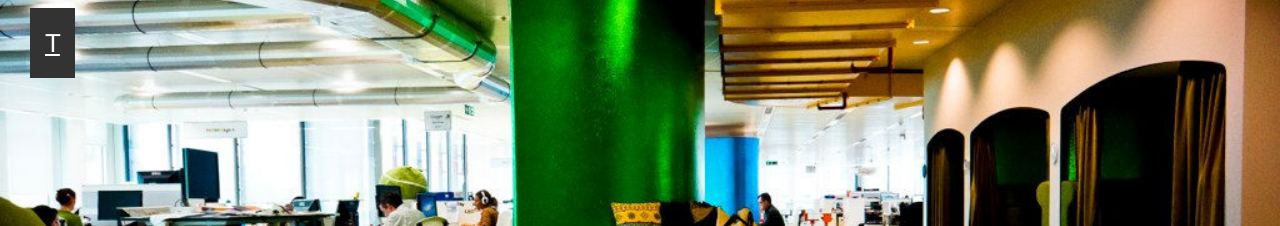
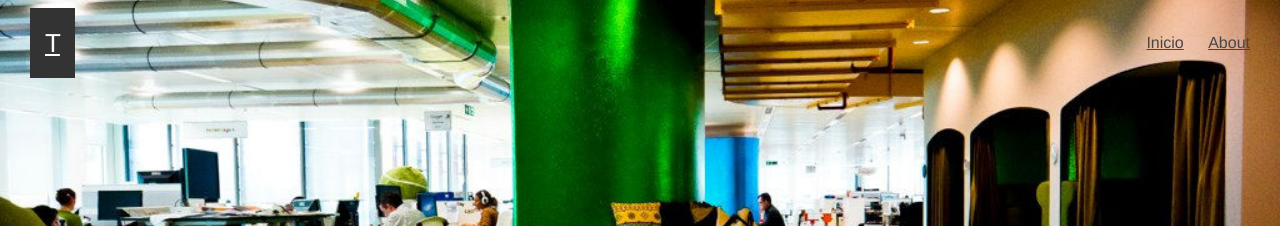
Before and after one commit to eveevans/eveevans.github.com, a Jekyll site: the page built from _posts/2015-09-30-algo-esta-haciendo-mal-google.markdown, in a window 1280 px wide. Shown: the top 226 px of the page. Built offline with Jekyll 4.4.1, drawn with Linux system fonts in a browser that asks for light colours; comment, search, counter and statistics services are not loaded.

Commit message:
Agregado Zepto y migrado menu (en proceso) (reverted from commit 145b9c4ef1042c8d4627f0b5352670c0d4daf52f)

```diff
--- a/_includes/header.html
+++ b/_includes/header.html
@@ -1,7 +1,30 @@
-<header class="site-header {% if page.image %}site-header-with-image{% endif %}"
-  {% if page.image %}  style="background-image: url( {{ page.image | prepend: '/images/' | prepend: site.baseurl }} )" {% endif %} >
+<header class="site-header {% if page.image %}site-header-with-image{% endif %}" style="background-image: url({{site.baseurl}}/images/{{page.image}})">
 
   <div class="">
-    <a class="site-title" href="{{ site.baseurl }}/" id='logo'>T</a>
+
+    <a class="site-title" href="{{ site.baseurl }}/">T</a>
+
+    <nav class="site-nav">
+      <a href="#" class="menu-icon">
+        <svg viewBox="0 0 18 15">
+          <path fill="#424242" d="M18,1.484c0,0.82-0.665,1.484-1.484,1.484H1.484C0.665,2.969,0,2.304,0,1.484l0,0C0,0.665,0.665,0,1.484,0 h15.031C17.335,0,18,0.665,18,1.484L18,1.484z"/>
+          <path fill="#424242" d="M18,7.516C18,8.335,17.335,9,16.516,9H1.484C0.665,9,0,8.335,0,7.516l0,0c0-0.82,0.665-1.484,1.484-1.484 h15.031C17.335,6.031,18,6.696,18,7.516L18,7.516z"/>
+          <path fill="#424242" d="M18,13.516C18,14.335,17.335,15,16.516,15H1.484C0.665,15,0,14.335,0,13.516l0,0 c0-0.82,0.665-1.484,1.484-1.484h15.031C17.335,12.031,18,12.696,18,13.516L18,13.516z"/>
+        </svg>
+      </a>
+
+      {% comment %} @TODO: Usar menu con solo boton de hamburguesa: http://themeforest.net/item/monoid-jekyll-blog-theme/full_screen_preview/11802418 {% endcomment %}
+      <div class="trigger">
+        <a class="page-link" href="{{ site.baseurl }}/">Inicio</a>
+
+        {% for page in site.pages %}
+          {% if page.title %}
+          <a class="page-link" href="{{ page.url | prepend: site.baseurl }}">{{ page.title }}</a>
+          {% endif %}
+        {% endfor %}
+      </div>
+    </nav>
+
   </div>
+
 </header>
--- a/_includes/menu-side.html
+++ /dev/null
@@ -1,11 +0,0 @@
-<nav class="site-nav">
-  <div class="trigger">
-    <a class="page-link" href="{{ site.baseurl }}/">Inicio</a>
-
-    {% for page in site.pages %}
-      {% if page.title %}
-      <a class="page-link" href="{{ page.url | prepend: site.baseurl }}">{{ page.title }}</a>
-      {% endif %}
-    {% endfor %}
-  </div>
-</nav>
--- a/_layouts/default.html
+++ b/_layouts/default.html
@@ -5,11 +5,6 @@
 
   <body>
 
-  <div class='menu-side'>
-   {% include menu-side.html %}
-  </div>
-
-  <div class='body-content'>
     {% include header.html %}
 
     <div class="page-content">
@@ -20,14 +15,6 @@
 
     {% include footer.html %}
 
-    </div>
-
-    <link rel="stylesheet" href="{{ "/css/main.css" | prepend: site.baseurl }}">
-
-
-    <script src='{{ "/js/zepto.min.js" | prepend: site.baseurl }}'></script>
-    <script src='{{ "/js/main.js" | prepend: site.baseurl }}'></script>
-
   </body>
 
 </html>
--- a/_sass/_layout.scss
+++ b/_sass/_layout.scss
@@ -46,6 +46,24 @@
     }
 }
 
+// @media (min-width: 768px) {
+//     .site-header-with-image {
+//       height: 300px;
+//     }
+// }
+
+// @media (min-width: 992px) {
+//     .site-header-with-image {
+//       height: 390px;
+//     }
+// }
+
+// @media (min-width: 1200px) {
+//     .site-header-with-image {
+//       height: 460px;
+//     }
+// }
+
 .site-title {
     font-size: 26px;
     line-height: 56px;
@@ -62,77 +80,68 @@
 }
 
 .site-nav {
-    // float: right;
-    // line-height: 56px;
+    float: right;
+    line-height: 56px;
 
-    // .menu-icon {
-    //     display: none;
-    // }
+    .menu-icon {
+        display: none;
+    }
 
-    // .page-link {
-    //     color: $text-color;
-    //     line-height: $base-line-height;
+    .page-link {
+        color: $text-color;
+        line-height: $base-line-height;
 
-    //     // Gaps between nav items, but not on the first one
-    //     &:not(:first-child) {
-    //         margin-left: 20px;
-    //     }
-    // }
+        // Gaps between nav items, but not on the first one
+        &:not(:first-child) {
+            margin-left: 20px;
+        }
+    }
 
-    // @include media-query($on-palm) {
-    //     position: absolute;
-    //     top: 9px;
-    //     right: 30px;
-    //     background-color: $background-color;
-    //     border: 1px solid $grey-color-light;
-    //     border-radius: 5px;
-    //     text-align: right;
+    @include media-query($on-palm) {
+        position: absolute;
+        top: 9px;
+        right: 30px;
+        background-color: $background-color;
+        border: 1px solid $grey-color-light;
+        border-radius: 5px;
+        text-align: right;
 
-    //     .menu-icon {
-    //         display: block;
-    //         float: right;
-    //         width: 36px;
-    //         height: 26px;
-    //         line-height: 0;
-    //         padding-top: 10px;
-    //         text-align: center;
+        .menu-icon {
+            display: block;
+            float: right;
+            width: 36px;
+            height: 26px;
+            line-height: 0;
+            padding-top: 10px;
+            text-align: center;
 
-    //         > svg {
-    //             width: 18px;
-    //             height: 15px;
+            > svg {
+                width: 18px;
+                height: 15px;
 
-    //             path {
-    //                 fill: $grey-color-dark;
-    //             }
-    //         }
-    //     }
+                path {
+                    fill: $grey-color-dark;
+                }
+            }
+        }
 
-    //     .trigger {
-    //         clear: both;
-    //         display: none;
-    //     }
+        .trigger {
+            clear: both;
+            display: none;
+        }
 
-    //     &:hover .trigger {
-    //         display: block;
-    //         padding-bottom: 5px;
-    //     }
+        &:hover .trigger {
+            display: block;
+            padding-bottom: 5px;
+        }
 
-    //     .page-link {
-    //         display: block;
-    //         padding: 5px 10px;
-    //     }
-    // }
+        .page-link {
+            display: block;
+            padding: 5px 10px;
+        }
+    }
 }
 
-.site-nav {
-    display: none;
-}
-
-body.open-menu {
-    .site-nav {
-        display: block;
-    }
-}
 
 
 /**
--- a/js/main.js
+++ /dev/null
@@ -1,7 +0,0 @@
-Zepto(function($){
-  // $('#logo').mouseenter(function(e){
-  $('#logo').click(function(e){
-    $('body').toggleClass('open-menu');
-    e.preventDefault();
-  });
-})
```
Also changed, not shown: js/zepto.min.js (deleted).
